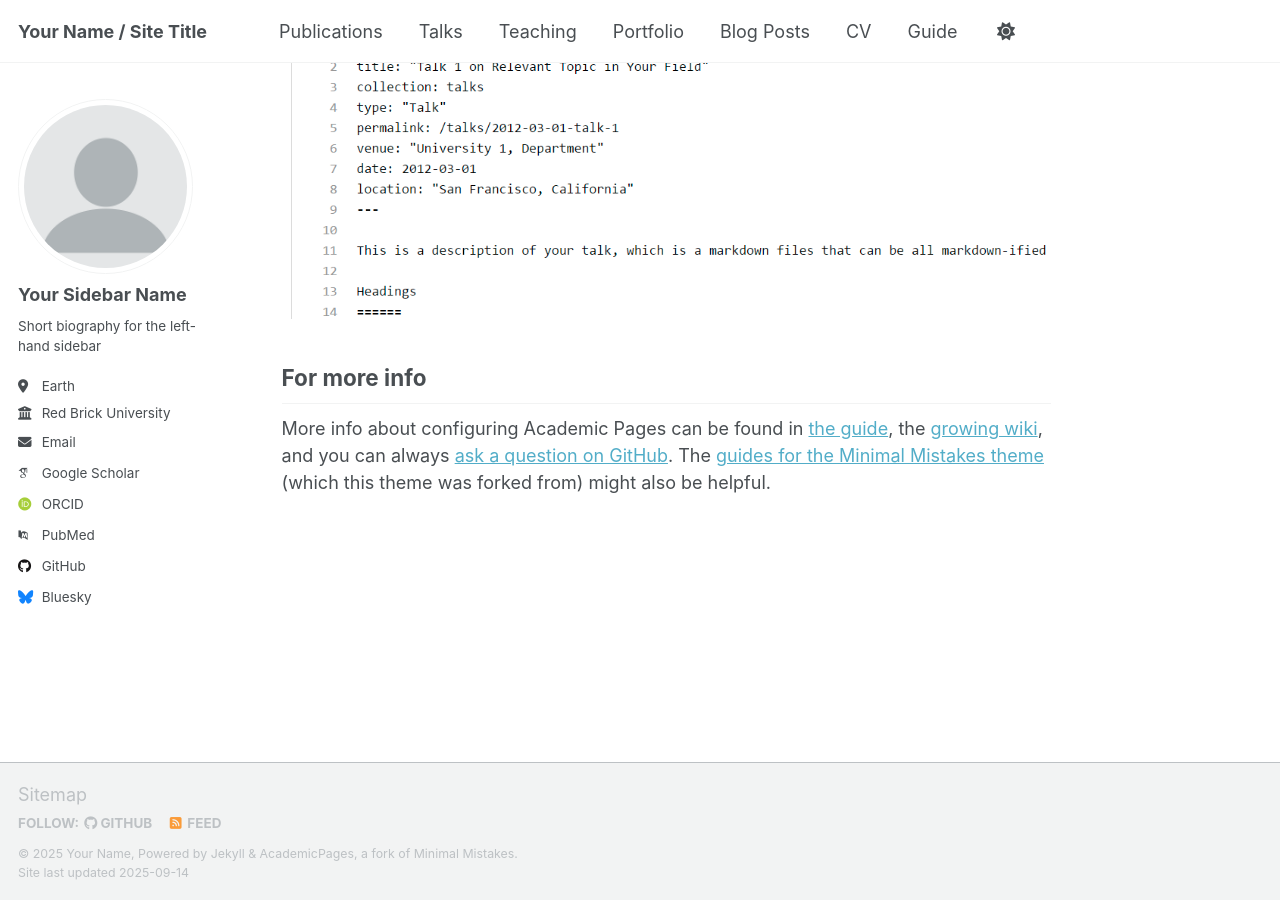
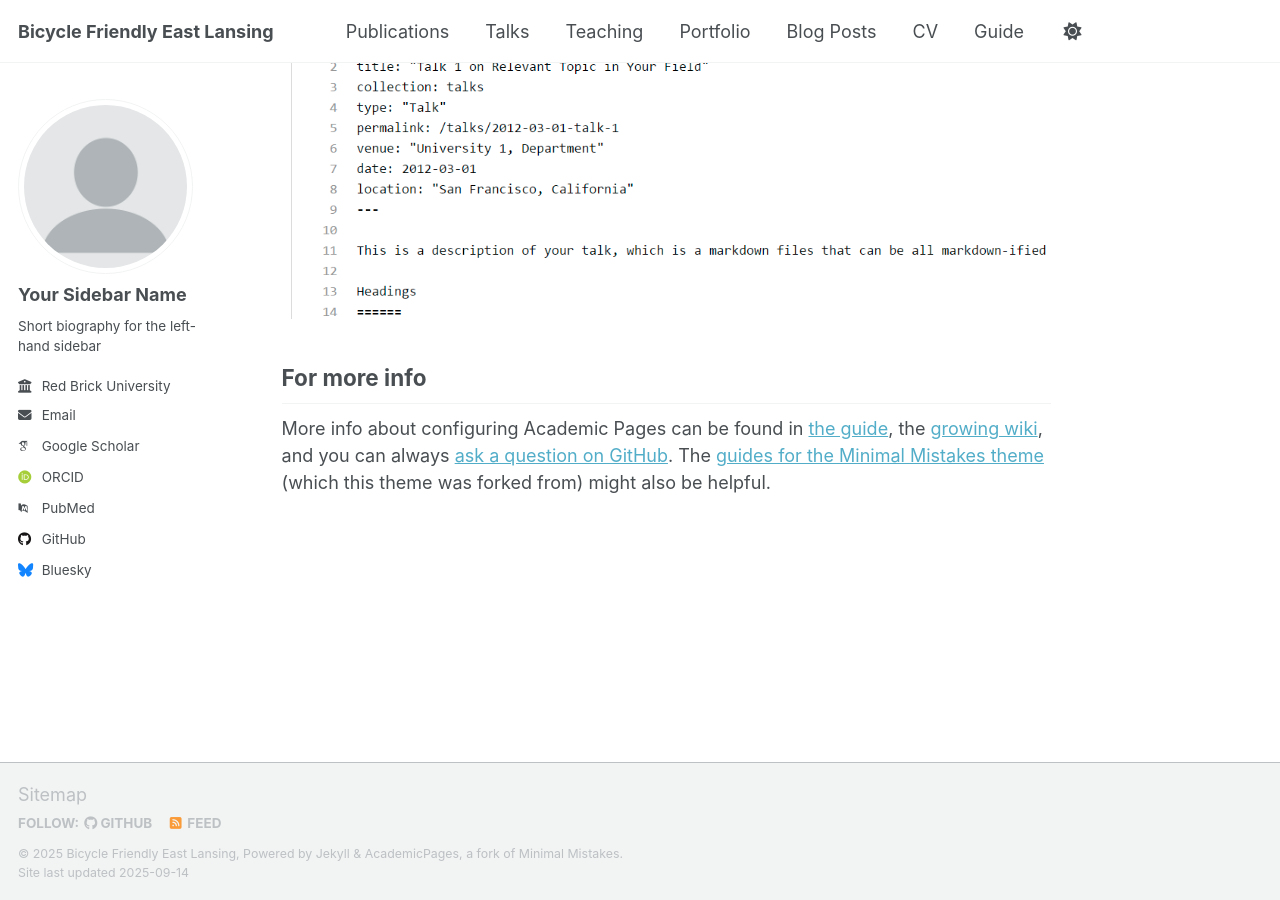
Before and after one commit to bicyclefriendlyeastlansing/site, a Jekyll site: the page built from _pages/about.md, in a window 1280 px wide and 900 px high, scrolled down 2880 px. Built offline with Jekyll 4.4.1, drawn with Linux system fonts in a browser that asks for light colours; some web fonts are replaced; a script that is not in the unit is left out.

Commit message:
Update _config.yml

```diff
--- a/_config.yml
+++ b/_config.yml
@@ -9,10 +9,10 @@
 # Basic Site Settings
 locale                   : "en-US"
 site_theme               : "default" # Currently available options are "default", "air"
-title                    : "Your Name / Site Title"
+title                    : "Bicycle Friendly East Lansing"
 title_separator          : "-"
-name                     : &name "Your Name"
-description              : &description "personal description"
+name                     : &name "Bicycle Friendly East Lansing"
+description              : &description "Focused on Transportation Equity and Safety"
 url                      : https://bicyclefriendlyeastlansing.github.io/site # the base hostname & protocol for your site e.g. "https://[your GitHub username].github.io" or if you already have some other page hosted on Github then use "https://[your GitHub username].github.io/[Your Repo Name]"
 baseurl                  : "" # the subpath of your site, e.g. "/blog"
 repository               : "https://bicyclefriendlyeastlansing.github.io"
@@ -26,7 +26,6 @@ author:
   name             : "Your Sidebar Name"
   pronouns         : # example: "she/her"
   bio              : "Short biography for the left-hand sidebar"
-  location         : "Earth"
   employer         : "Red Brick University"
   uri              : # URL
   email            : "none@example.org"
```
